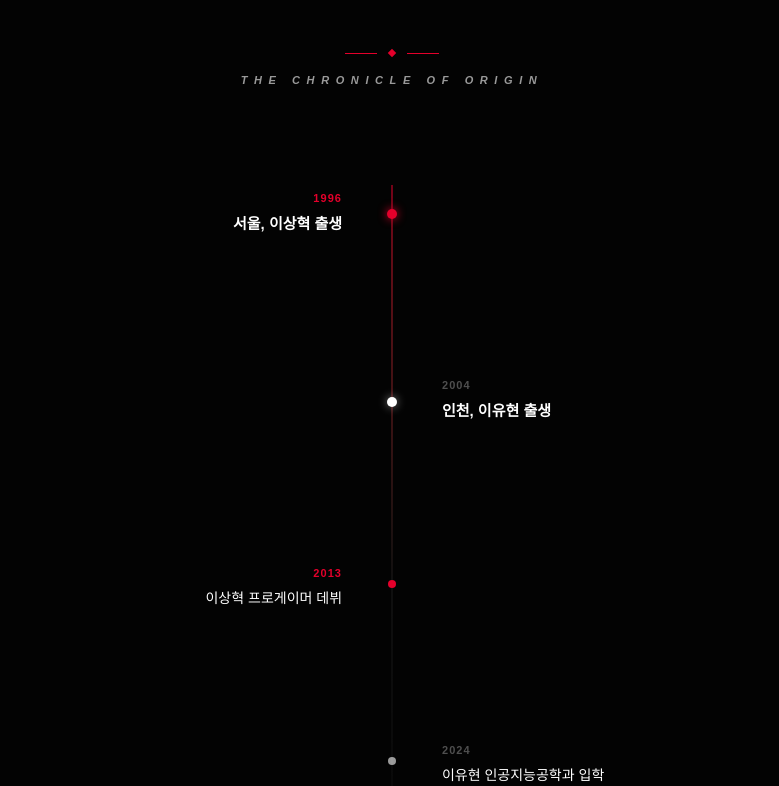
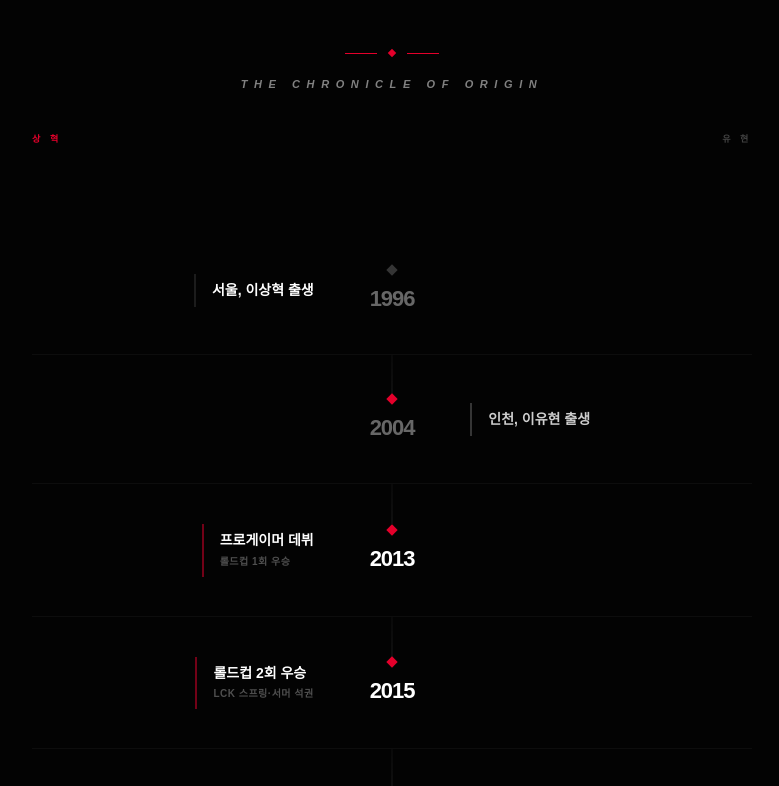
Before and after one commit to GrullmanHetche/hideonletter, a Next.js app: page /profile in a window 1280 px wide. Shown: the part 1180-1966 px from the top of the page, without its empty margins (248-1027 px from the left). Built offline with nearby package versions, Linux system fonts and the light colour scheme.

Commit message:
Update page.tsx

```diff
--- a/app/profile/page.tsx
+++ b/app/profile/page.tsx
@@ -124,76 +124,130 @@ export default function ProfilePage() {
           </div>
         </div>
 
-        {/* ── 타임라인 ── */}
-        <div className="mt-64 mb-32 relative">
-          <div className="flex flex-col items-center mb-24">
-            <div className="flex items-center gap-3 mb-4">
+        {/* ── 수직 연대기 ── */}
+        <div className="mt-64 mb-32">
+
+          {/* 헤더 */}
+          <div className="flex flex-col items-center mb-20">
+            <div className="flex items-center gap-3 mb-5">
               <div className="h-[1px] w-8 bg-[#E4002B]" />
               <div className="w-1.5 h-1.5 bg-[#E4002B] rotate-45" />
               <div className="h-[1px] w-8 bg-[#E4002B]" />
             </div>
-            <h3 className="text-[11px] font-black tracking-[0.6em] text-white/60 uppercase italic">
+            <h3 className="text-[11px] font-black tracking-[0.6em] text-white/50 uppercase italic">
               The Chronicle of Origin
             </h3>
+            {/* 컬럼 레이블 */}
+            <div className="flex justify-between w-full max-w-3xl mt-10 px-6">
+              <span className="text-[9px] font-black tracking-[0.4em] text-[#E4002B] uppercase">상 혁</span>
+              <span className="text-[9px] font-black tracking-[0.4em] text-white/25 uppercase">유 현</span>
+            </div>
           </div>
 
-          <div className="relative max-w-2xl mx-auto px-6">
-            <div className="absolute left-1/2 top-0 bottom-0 w-[1px] bg-gradient-to-b from-[#E4002B] via-white/10 to-transparent transform -translate-x-1/2" />
+          {/* 연대기 아이템들 */}
+          <div className="max-w-3xl mx-auto px-6 space-y-0">
 
-            <div className="space-y-32">
-              {/* 1996 */}
-              <div className="relative flex items-center justify-between">
-                <div className="w-[42%] text-right group">
-                  <span className="text-[11px] font-black text-[#E4002B] tracking-widest">1996</span>
-                  <p className="text-white text-[15px] font-bold mt-1">서울, 이상혁 출생</p>
-                  <div className="h-[1px] w-0 group-hover:w-full bg-[#E4002B]/30 transition-all duration-500 ml-auto mt-2" />
-                </div>
-                <div className="z-10 w-2.5 h-2.5 bg-[#E4002B] rounded-full shadow-[0_0_10px_#E4002B]" />
-                <div className="w-[42%]" />
-              </div>
+            {[
+              {
+                year: "1996",
+                sanghyeok: { text: "서울, 이상혁 출생", sub: null, highlight: false },
+                yuhyeon: null,
+              },
+              {
+                year: "2004",
+                sanghyeok: null,
+                yuhyeon: { text: "인천, 이유현 출생", sub: null, highlight: false },
+              },
+              {
+                year: "2013",
+                sanghyeok: { text: "프로게이머 데뷔", sub: "롤드컵 1회 우승", highlight: true },
+                yuhyeon: null,
+              },
+              {
+                year: "2015",
+                sanghyeok: { text: "롤드컵 2회 우승", sub: "LCK 스프링·서머 석권", highlight: true },
+                yuhyeon: null,
+              },
+              {
+                year: "2016",
+                sanghyeok: { text: "롤드컵 3회 우승", sub: "MSI 우승 — 역대 최다 타이틀", highlight: true },
+                yuhyeon: null,
+              },
+              {
+                year: "2023",
+                sanghyeok: { text: "롤드컵 4회 우승", sub: "전설의 전당 초대 헌액", highlight: true },
+                yuhyeon: { text: "가장 힘든 계절", sub: null, highlight: false, dim: true },
+              },
+              {
+                year: "2024",
+                sanghyeok: { text: "롤드컵 5회 우승", sub: "결승 MVP", highlight: true },
+                yuhyeon: { text: "인공지능공학과 입학", sub: "서예를 시작하다", highlight: false },
+              },
+              {
+                year: "2025",
+                sanghyeok: { text: "월즈 쓰리핏 달성", sub: "6회 우승 · 청룡장 수훈", highlight: true, goat: true },
+                yuhyeon: null,
+              },
+            ].map((item, idx) => (
+              <div key={idx} className="relative">
+                {/* 연도 — 중앙 크게 */}
+                <div className="flex flex-col items-center py-10 relative">
+                  {/* 수직 연결선 */}
+                  {idx !== 0 && (
+                    <div className="absolute top-0 left-1/2 -translate-x-1/2 w-[1px] h-10 bg-gradient-to-b from-white/5 to-white/10" />
+                  )}
 
-              {/* 2004 */}
-              <div className="relative flex items-center justify-between">
-                <div className="w-[42%]" />
-                <div className="z-10 w-2.5 h-2.5 bg-white rounded-full shadow-[0_0_10px_rgba(255,255,255,0.5)]" />
-                <div className="w-[42%] text-left group">
-                  <span className="text-[11px] font-black text-white/30 tracking-widest">2004</span>
-                  <p className="text-white text-[15px] font-bold mt-1">인천, 이유현 출생</p>
-                  <div className="h-[1px] w-0 group-hover:w-full bg-white/20 transition-all duration-500 mt-2" />
+                  {/* 연도 텍스트 */}
+                  <div className="relative z-10 flex items-center gap-6 w-full">
+                    {/* 상혁 (왼쪽) */}
+                    <div className="flex-1 text-right pr-8">
+                      {item.sanghyeok ? (
+                        <div className={`inline-block text-left border-l-2 pl-4 py-2 ${item.sanghyeok.goat ? 'border-[#E4002B]' : item.sanghyeok.highlight ? 'border-[#E4002B]/50' : 'border-white/10'}`}>
+                          <p className={`text-[14px] font-black leading-tight ${item.sanghyeok.goat ? 'text-[#E4002B]' : 'text-white'}`}>
+                            {item.sanghyeok.text}
+                          </p>
+                          {item.sanghyeok.sub && (
+                            <p className="text-[10px] text-white/30 font-bold tracking-wider mt-1">{item.sanghyeok.sub}</p>
+                          )}
+                          {item.sanghyeok.goat && (
+                            <p className="text-[9px] text-[#C89B3C]/70 font-black tracking-[0.3em] uppercase mt-1">The Greatest of All Time</p>
+                          )}
+                        </div>
+                      ) : (
+                        <div className="h-2" />
+                      )}
+                    </div>
+
+                    {/* 연도 중앙 */}
+                    <div className="flex flex-col items-center shrink-0">
+                      <div className={`w-2 h-2 rotate-45 mb-2 ${item.sanghyeok?.highlight || item.yuhyeon ? 'bg-[#E4002B]' : 'bg-white/20'}`} />
+                      <span className={`text-[22px] font-black tracking-tighter tabular-nums ${item.sanghyeok?.goat ? 'text-[#E4002B]' : item.sanghyeok?.highlight ? 'text-white' : 'text-white/40'}`}>
+                        {item.year}
+                      </span>
+                    </div>
+
+                    {/* 유현 (오른쪽) */}
+                    <div className="flex-1 pl-8">
+                      {item.yuhyeon ? (
+                        <div className={`inline-block border-l-2 pl-4 py-2 ${(item.yuhyeon as any).dim ? 'border-white/10' : 'border-white/20'}`}>
+                          <p className={`text-[14px] font-black leading-tight ${(item.yuhyeon as any).dim ? 'text-white/30 italic' : 'text-white/80'}`}>
+                            {item.yuhyeon.text}
+                          </p>
+                          {item.yuhyeon.sub && (
+                            <p className="text-[10px] text-white/25 font-bold tracking-wider mt-1">{item.yuhyeon.sub}</p>
+                          )}
+                        </div>
+                      ) : (
+                        <div className="h-2" />
+                      )}
+                    </div>
+                  </div>
+
+                  {/* 하단 구분선 */}
+                  <div className="absolute bottom-0 left-0 right-0 h-[1px] bg-white/4" />
                 </div>
               </div>
-
-              {/* 2013 */}
-              <div className="relative flex items-center justify-between">
-                <div className="w-[42%] text-right">
-                  <span className="text-[11px] font-black text-[#E4002B] tracking-widest">2013</span>
-                  <p className="text-white text-[14px] font-medium mt-1">이상혁 프로게이머 데뷔</p>
-                </div>
-                <div className="z-10 w-2 h-2 bg-[#E4002B] rounded-full" />
-                <div className="w-[42%]" />
-              </div>
-
-              {/* 2024 */}
-              <div className="relative flex items-center justify-between">
-                <div className="w-[42%]" />
-                <div className="z-10 w-2 h-2 bg-white/60 rounded-full" />
-                <div className="w-[42%] text-left">
-                  <span className="text-[11px] font-black text-white/30 tracking-widest">2024</span>
-                  <p className="text-white text-[14px] font-medium mt-1">이유현 인공지능공학과 입학</p>
-                </div>
-              </div>
-
-              {/* 2025 */}
-              <div className="relative flex items-center justify-between">
-                <div className="w-[42%] text-right">
-                  <span className="text-[11px] font-black text-[#E4002B] tracking-widest">2025</span>
-                  <p className="text-[#E4002B] text-[17px] font-black mt-1 leading-tight">이상혁 월즈 쓰리핏 달성</p>
-                  <p className="text-[9px] text-white/20 mt-1 font-black tracking-[0.3em] uppercase">The Greatest of All Time</p>
-                </div>
-                <div className="z-10 w-4 h-4 bg-[#E4002B] rounded-full ring-4 ring-[#E4002B]/20 shadow-[0_0_20px_rgba(228,0,43,0.6)]" />
-                <div className="w-[42%]" />
-              </div>
-            </div>
+            ))}
           </div>
         </div>
 
```
